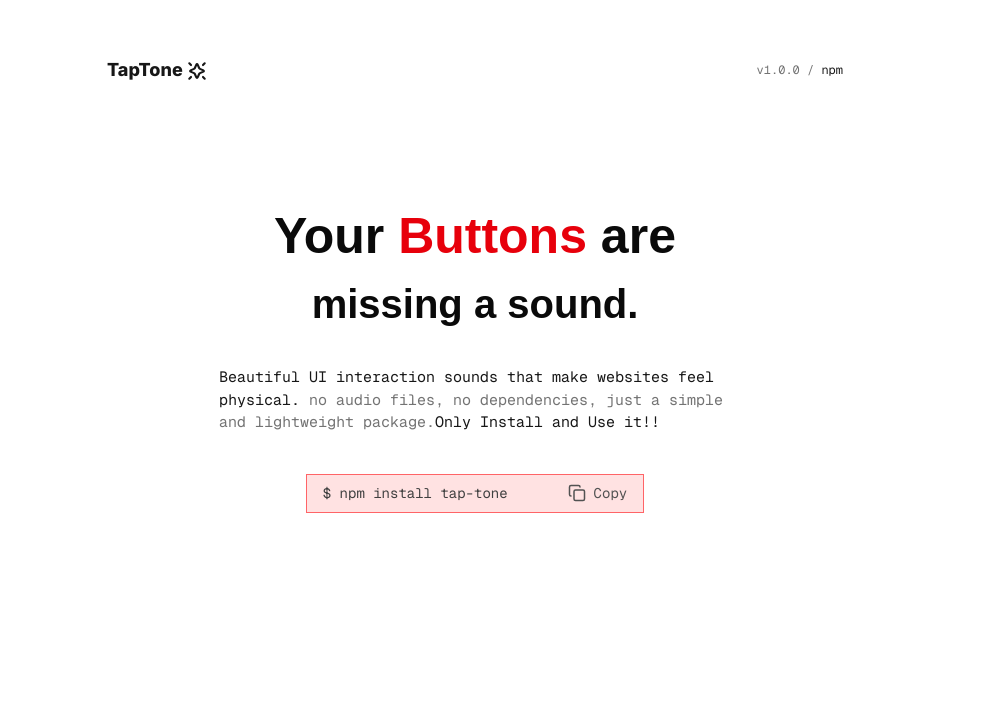
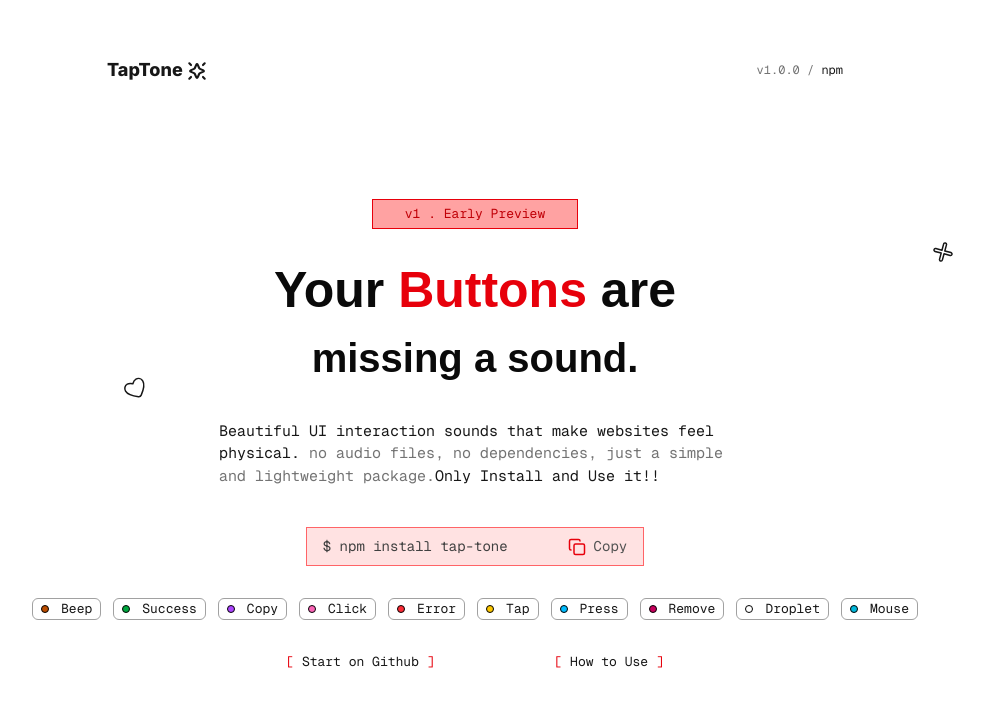
Before and after one commit to AngadBari/taptone, a Next.js app: page / in a window 1280 px wide. Shown: the top 706 px of the page, without its empty margins (165-1149 px from the left). Built offline with nearby package versions, Linux system fonts and the light colour scheme; a web font is replaced by a local one.

Commit message:
New look

```diff
--- /dev/null
+++ b/app/components/example/Heart.tsx
@@ -0,0 +1,30 @@
+"use client";
+
+import { useState } from "react";
+
+export default function Heart() {
+  const [liked, setLiked] = useState(false);
+
+  return (
+    <button
+     data-tone-click
+      onClick={() => setLiked(!liked)}
+      className="absolute right-2 left-55 top-20 -rotate-30 cursor-pointer"
+    >
+      <svg
+        xmlns="http://www.w3.org/2000/svg"
+        viewBox="0 0 24 24"
+        width="24"
+        height="24"
+        fill={liked ? "red" : "none"}
+        stroke={liked ? "red" : "currentColor"}
+        strokeWidth="1.5"
+        strokeLinecap="round"
+        strokeLinejoin="round"
+        className="transition-colors duration-300"
+      >
+        <path d="M10.4107 19.9679C7.58942 17.8581 2 13.035 2 8.69463C2 5.82581 4.10526 3.50018 7 3.50018C8.5 3.50018 10 4.00018 12 6.00018C14 4.00018 15.5 3.50018 17 3.50018C19.8947 3.50018 22 5.82581 22 8.69463C22 13.035 16.4106 17.8581 13.5893 19.9679C12.6399 20.6778 11.3601 20.6778 10.4107 19.9679Z" />
+      </svg>
+    </button>
+  );
+}
--- /dev/null
+++ b/app/components/example/Wrong.tsx
@@ -0,0 +1,39 @@
+"use client";
+
+import { useState } from "react";
+
+export default function Wrong() {
+  const [active, setActive] = useState(false);
+
+  const handleClick = () => {
+    setActive(true);
+
+    // Reset animation so it can play every click
+    setTimeout(() => setActive(false), 250);
+  };
+
+  return (
+    <button
+      data-tone-error
+      onClick={handleClick}
+      className="absolute right-40 top-50 -rotate-30 cursor-pointer"
+    >
+      <svg
+        xmlns="http://www.w3.org/2000/svg"
+        viewBox="0 0 24 24"
+        width="24"
+        height="24"
+        fill="none"
+        stroke={active ? "#ef4444" : "currentColor"}
+        strokeWidth="1.5"
+        strokeLinecap="round"
+        strokeLinejoin="round"
+        className={`transition-colors duration-200 ${
+          active ? "scale-125 rotate-90" : "scale-100 rotate-0"
+        }`}
+      >
+        <path d="M5.43212 18.5679C6.00828 19.144 6.94243 19.144 7.51859 18.5679L12.0003 14.0863L16.4814 18.5672C17.0573 19.1431 17.9909 19.1434 18.5672 18.5679C19.144 17.9919 19.1443 17.0573 18.5679 16.4809L14.0868 12L18.5679 7.51913C19.1438 6.94326 19.1441 6.0097 18.5686 5.43346C17.9925 4.85669 17.0578 4.85638 16.4814 5.43278L12.0003 9.91365L7.51859 5.4321C6.94243 4.85597 6.00828 4.85597 5.43212 5.4321C4.85596 6.00823 4.85596 6.94232 5.43212 7.51845L9.91387 12L5.43212 16.4816C4.85596 17.0577 4.85596 17.9918 5.43212 18.5679Z" />
+      </svg>
+    </button>
+  );
+}
--- a/app/components/sound.tsx
+++ b/app/components/sound.tsx
@@ -5,7 +5,7 @@ import "tap-tone";
 
 export const Sound = () => {
   return (
-    <section className="px-4 mt-8 flex flex-wrap gap-3">
+    <section className="px-4 mt-8 flex  flex-wrap gap-3">
       <SoundBtn data-tone-beep>
         <CirclePattern className="bg-amber-700" />
         <SoundName>Beep</SoundName>
--- a/app/components/ui/hero.tsx
+++ b/app/components/ui/hero.tsx
@@ -1,7 +1,11 @@
 
 import React from 'react'
 import { Doto } from 'next/font/google'
-import CopyNpm from "@/app/components/use/Copynpm"
+import CopyNpm from "@/app/use/Copynpm"
+import { Sound } from '../sound';
+import Link from 'next/link';
+import "tap-tone"
+
 
 const doto = Doto({
   subsets: ["latin"],
@@ -11,11 +15,20 @@ const doto = Doto({
 
 const Hero = () => {
   return (
-    <main className='mt-25'>
+    <main className='  mt-25'>
+
+
 
         <div className= "max-w-2xl mx-auto">
+
+        <Link href={"https://github.com/AngadBari/taptone"}  className=" flex justify-center">
+            <p className=" text-center border border-red-600 px-8 py-1 font-mono text-[13px] bg-red-300 text-red-700"> v1  . <span className="">Early Preview</span> </p>
+        </Link>
+
+        <div className=" mt-6">
          <h1 className={` text-neutral-950 text-center text-[50px]  ${doto.className}`}>Your <span className=" text-red-600">Buttons</span> are </h1>
           <h1 className={` text-neutral-950 text-center text-[40px]  ${doto.className}`}>missing a sound.</h1>
+         </div>
          </div>
 
          <div className="max-w-xl mt-8 mx-auto  px-8">
@@ -33,6 +46,15 @@ const Hero = () => {
          <div className=" flex justify-center items-center">
             <CopyNpm/>
          </div>
+
+         <div className=" flex justify-center items-center ">
+            <Sound/>
+         </div>
+
+         <div className=" font-mono mt-8 flex gap-30 items-center justify-center ">
+            <a href='https://github.com/AngadBari/taptone' data-tone-droplet className=" text-[13px]"> <span className=" text-red-600">[</span> Start on Github <span className=" text-red-600">]</span></a>
+            <Link href='/use' data-tone-droplet className="text-[13px]"> <span className=" text-red-600">[</span> How to Use <span className=" text-red-600">]</span></Link>
+         </div>
     </main>
   )
 }
--- a/app/page.tsx
+++ b/app/page.tsx
@@ -4,11 +4,13 @@ import { Inter } from "next/font/google";
 import { motion } from "framer-motion";
 import  {Sound}  from "./components/sound";
 import { LiveEx } from "./components/example/LiveEx";
-import Copynpm from "./components/use/Copynpm"
-import Usage from "./components/use/Usage";
+import Copynpm from "./use/Copynpm"
+import Usage from "./use/Usage";
 import Footer from "./components/Footer";
 import NavBar from "./components/ui/NavBar";
 import Hero from "./components/ui/hero";
+import Heart from "./components/example/Heart";
+import Wrong from "./components/example/Wrong";
 
 const inter = Inter({
   subsets: ["latin"],
@@ -17,24 +19,12 @@ const inter = Inter({
 
 export default function Home() {
   return (
-    <main className="mx-auto min-h-screen  px-4 mb-10">
+    <main  className=" relative mx-auto min-h-screen  px-4 mb-10">
       <NavBar/>
       <Hero/>
+     <Heart/>
+     <Wrong/>
 
-      {/* <section className="mt-3 px-4">
-        <p className={` font-mono text-[13px] text-neutral-500`}>
-          <span className=" text-neutral-900">
-            Beautiful UI interaction sounds that make websites feel physical.
-          </span>{" "}
-          no audio files, no dependencies, just a simple and lightweight
-          package.
-          <span className=" text-neutral-900">Only Install and Use it!!</span>
-        </p>
-      </section>
-      <Sound/>
-      <LiveEx/>
-      <Usage/>
-      <Footer/> */}
 
     </main>
   );
--- a/app/components/use/Copynpm.tsx
+++ b/app/use/Copynpm.tsx
@@ -39,7 +39,7 @@ export default function CopyNpm() {
           </>
         ) : (
           <>
-            <Copy size={18} />
+            <Copy  size={18} className=" text-red-600" />
             Copy
           </>
         )}
--- /dev/null
+++ b/app/use/page.tsx
@@ -0,0 +1,14 @@
+import React from 'react'
+import { LiveEx } from '../components/example/LiveEx'
+import Usage from './Usage'
+
+const page = () => {
+  return (
+    <main className='mx-auto max-w-2xl mt-20'>
+      <LiveEx/>
+      <Usage/>
+    </main>
+  )
+}
+
+export default page
```
Also changed, not shown: app/use/CodeBook.tsx (renamed from app/components/use/CodeBook.tsx), app/use/Usage.tsx (renamed from app/components/use/Usage.tsx).
